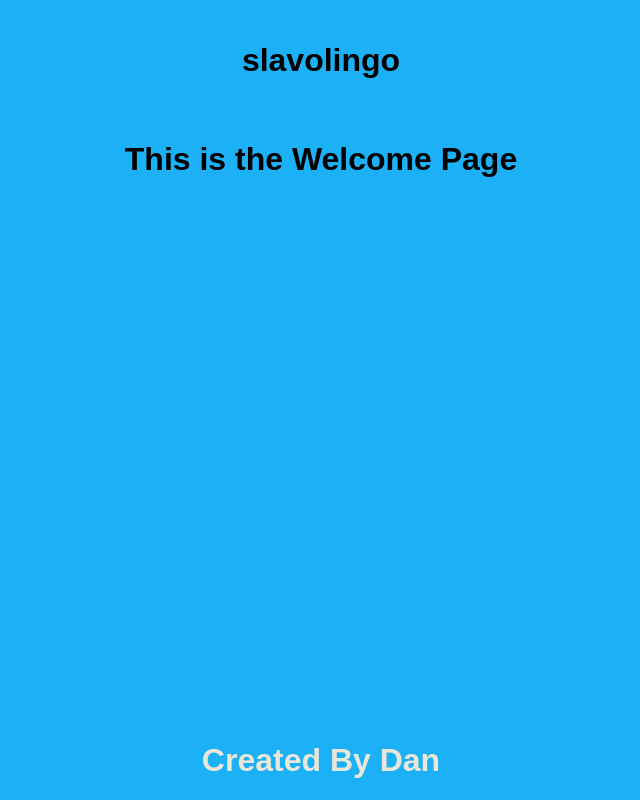
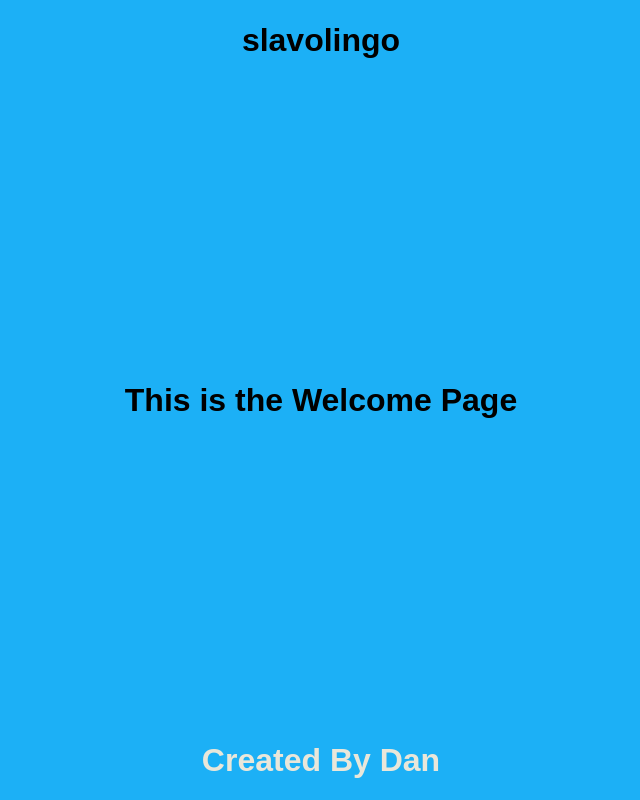
Before and after one commit to danielwbeebe/Slovene-Language-App, a React (Create React App) app in the folder client/: page / in a window 1280 px wide. Shown: the whole page, without its empty margins (319-959 px from the left). Built offline with nearby package versions, Linux system fonts and the light colour scheme.

Commit message:
edit css styles for welcome page

```diff
--- a/client/src/App.css
+++ b/client/src/App.css
@@ -10,16 +10,17 @@
   display: flex;
   align-items: center;
   justify-content: center;
-  min-height: 15vh;
+  min-height: 10vh;
   background-color: #1CB0F6;
   color: black;
 }
 
 .welcome-main {
   display: flex;
-  min-height: 75vh;
+  min-height: 80vh;
   flex-direction: row;
   justify-content: center;
+  align-items: center;
   background-color: #1CB0F6;
 }
 
```
